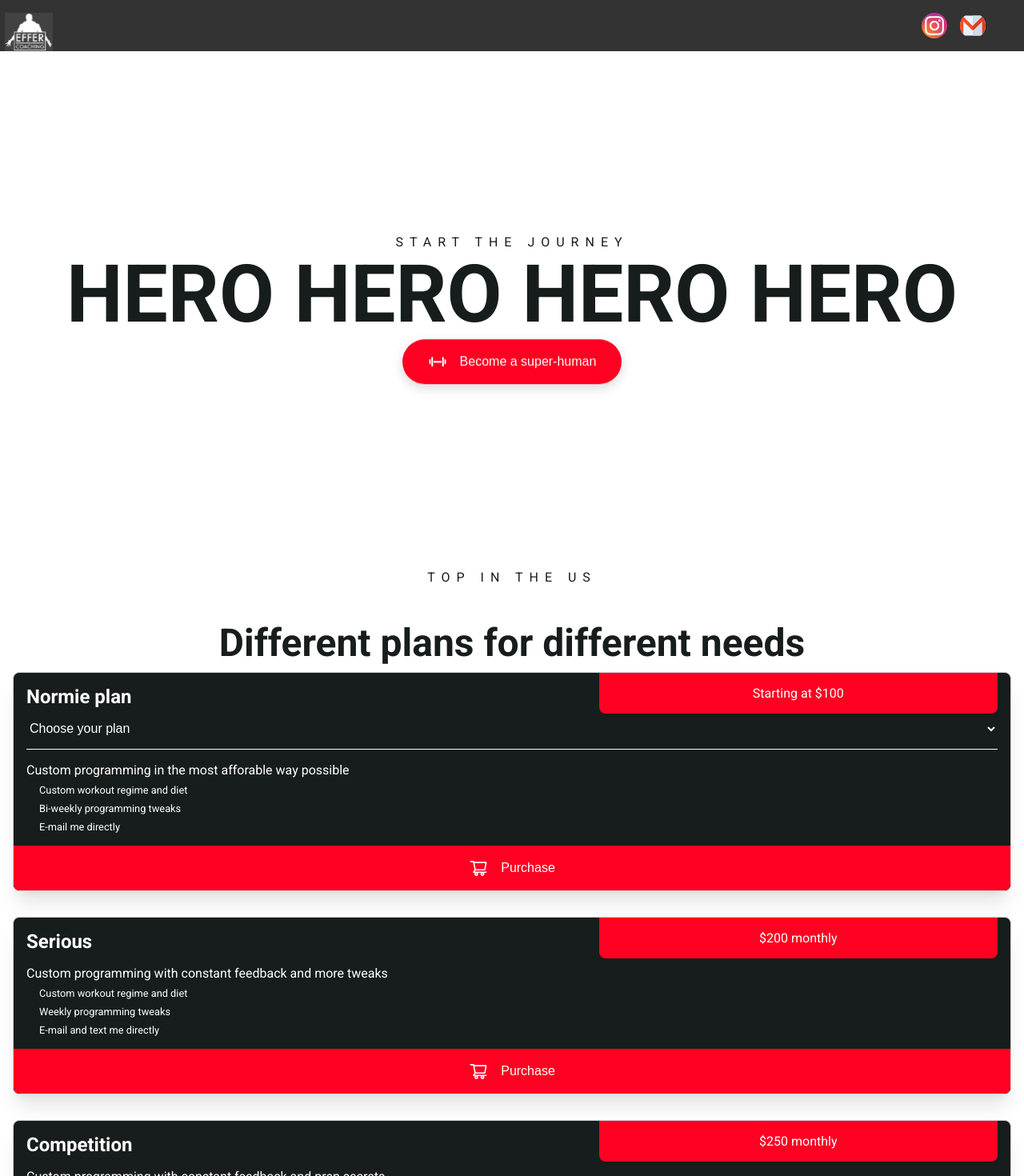
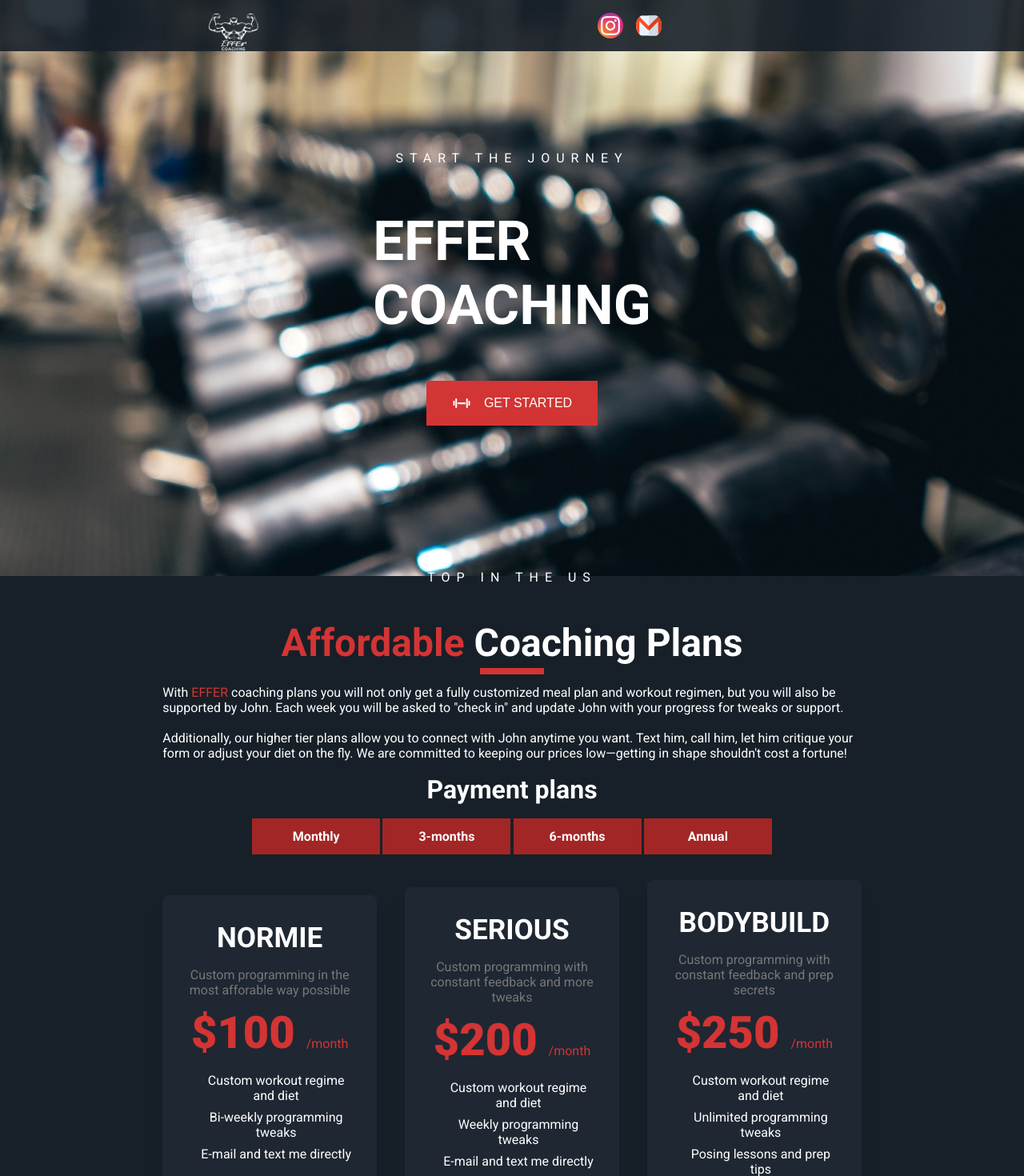
Before and after one commit to zuritajonny/Bodybuilding-bs, a React (Vite) app: page / in a window 1280 px wide. Shown: the top 1470 px of the page at 80% size. Built offline with nearby package versions, Linux system fonts and the light colour scheme.

Commit message:
New commit

```diff
--- a/src/App.jsx
+++ b/src/App.jsx
@@ -2,6 +2,8 @@ import { useRef } from "react";
 import Header from "./components/Header";
 import { IoIosFitness } from "react-icons/io";
 import { AiOutlineShoppingCart } from "react-icons/ai";
+import heroImg from "./media/heroB.jpg";
+import johnImg from "./media/john-doe.png";
 
 
 
@@ -34,48 +36,85 @@ function App() {
 
 
       <main className="hero-section">
-      {/* <img src={heroImg} className='heroImg' alt="" /> */}
-      <div className="hero-text">
-        <p className="description-text">Start the journey</p>
-        <h1 className="heading-text">hero hero hero hero{/* Ready to get buffed up? */}</h1>
+      <img src={heroImg} className='heroImg' alt="" />
+      <div className="hero-container">
+        <div className="hero-text">
+          <p className="description-text">Start the journey</p>
+          <h1 className="heading-text">Effer <br/> Coaching{/* Ready to get buffed up? */}</h1>
+          <button onClick={handleCTA} className="button" >
+            <IoIosFitness className="icon"/>Get started
+          </button>
+        </div>
+          {/* <div className="hero-text">
+              <img src={johnImg} alt="" />
         <button onClick={handleCTA} className="button" >
-          <IoIosFitness className="icon"/>Become a super-human
-        </button>
+              <IoIosFitness className="icon"/>Become a super-human
+            </button>
+          </div> */}
       </div>
 
     </main>
 
     <section ref={ref} className='pricing-container'>
 
-<h2 className='big-text'>Different plans for different needs </h2>
+  <h2 className='big-text'><span className="primary-color-accent">Affordable</span> Coaching Plans</h2>
+  <p className="paragraph-text hero-paragraph">
+  With <span className="primary-color-accent">EFFER</span> coaching plans you will not only get a fully customized meal plan and workout regimen, but you will also be supported by John. Each week you will be asked to "check in" and update John with your progress for tweaks or support.
+  <br />
+  <br />
+  Additionally, our higher tier plans allow you to connect with John anytime you want. Text him, call him, let him critique your form or adjust your diet on the fly. We are committed to keeping our prices low—getting in shape shouldn't cost a fortune!
+  </p>
 {/* <p className='description-text'>Starting at just $100</p> */}
+
+  <h2 className="big-text">
+    Payment plans
+  </h2>
+
+  <div className="plan-toggle">
+      <div className="plan-type-container">
+        <h4 className="medium-text">Monthly</h4>
+      </div>
+      <div className="plan-type-container">
+        <h4 className="medium-text">3-months</h4>
+      </div>
+      <div className="plan-type-container">
+        <h4 className="medium-text">6-months</h4>
+      </div>
+      <div className="plan-type-container">
+        <h4 className="medium-text">Annual</h4>
+      </div>
+
+  </div>
 
 <div className="card-wrapper">
 <div className='card-container'>
-    <div className='item-price'>Starting at $100 </div>
-
-    <h2 className='medium-text'>Normie plan</h2>
-    <div className="select-box-container">
-      <select name="" id="" className="select-box-wrapper">
+   {/*  <div className='item-price'>Starting at $100 </div>
+   */}
+    <h2 className='medium-text'>Normie</h2>
+   {/*  <div className="select-box-container">
+       <select name="" id="" className="select-box-wrapper">
         <option value="">Choose your plan</option>
         <option value="">Monthly</option>
           <option value="">3 Months</option>
           <option value="">6 Months</option>
       </select>
-    </div>
+    </div> */}
     <p className='paragraph-text'>Custom programming in the most afforable way possible</p>
+    <h4 className="card-text-price">$100 <span className="price-description">/month</span></h4>
     <ul>{/* ‣ Custom diet and workout regimen ‣ Bi-weekly programming tweaks ‣ E-Mail John directly */}
         <li className='card-list'>Custom workout regime and diet</li>
         <li className='card-list'>Bi-weekly programming tweaks</li>
-        <li className='card-list'>E-mail me directly</li>
+        <li className='card-list'>E-mail and text me directly
+</li>
     </ul>
     <button className='button'><AiOutlineShoppingCart className="icon"/> Purchase</button>
 </div>
 
 <div className='card-container'>
-    <div className='item-price'>$200 monthly</div>
+{/*     <div className='item-price'>$200 monthly</div> */}
     <h2 className='medium-text'>Serious</h2>
     <p className='paragraph-text'>Custom programming with constant feedback and more tweaks</p>
+    <h4 className="card-text-price">$200 <span className="price-description">/month</span></h4>
     <ul>{/* ‣ Custom diet and workout regimen ‣ Bi-weekly programming tweaks ‣ E-Mail John directly */}
         <li className='card-list'>Custom workout regime and diet</li>
         <li className='card-list'>Weekly programming tweaks</li>
@@ -85,9 +124,10 @@ function App() {
 </div>
 
 <div className='card-container'>
-    <div className='item-price'>$250 monthly</div>
-    <h2 className='medium-text'>Competition</h2>
+  {/*   <div className='item-price'>$250 monthly</div> */}
+    <h2 className='medium-text'>Bodybuild</h2>
     <p className='paragraph-text'>Custom programming with constant feedback and prep secrets</p>
+    <h4 className="card-text-price">$250 <span className="price-description">/month</span></h4>
     <ul>{/* ‣ Custom diet and workout regimen ‣ Bi-weekly programming tweaks ‣ E-Mail John directly */}
         <li className='card-list'>Custom workout regime and diet</li>
         <li className='card-list'>Unlimited programming tweaks</li>
--- a/src/components/Header.jsx
+++ b/src/components/Header.jsx
@@ -1,5 +1,5 @@
 import {useState,useEffect} from 'react'
-import logoImg from "../media/logo.jpg";
+import logoImg from "../media/logoB.png";
 import { BiMenu } from "react-icons/bi";
 import { IoCloseOutline } from "react-icons/io5";
 
--- a/src/index.css
+++ b/src/index.css
@@ -4,15 +4,17 @@
     font-family: 'Roboto', sans-serif;
     scroll-behavior: smooth;
     --black-color: #171D1C;
-    --primary-color: #FF0022;
-    --secondary-color: rgb(66, 66, 255);
+    --primary-color: #D33434;
+    --secondary-color: #1F2732;
+    --background-color: #172028;
     --icon-height: 1.5rem;
     --icon-width: 1.5rem;
     --transition: 200ms ease-in-out;
     --white-color: #ffffff;
     --min-height: 3rem;
     --radius: 2rem;
-    --text-spacing: 0.5rem
+    --text-spacing: 0.5rem;
+    --primary-color-darkened: #A32626;
 }
 *{
     padding: 0;
@@ -32,15 +34,18 @@
         gap: 1rem;
         width: 100%;
         height: var(--min-height);
-        border-radius: var(--radius);
+
         border: none;
         margin-top: 1rem;
         background-color:var(--primary-color);
-        backdrop-filter: blur(2rem);
+
         cursor: pointer;
         font-size: 1rem;
         color: var(--white-color);
 
+    }
+    .primary-color-accent{
+        color: var(--primary-color);
     }
     .subtitle-bottom{
         position: absolute;
@@ -56,10 +61,11 @@
 
     .heading-text{
         text-align: center;
-        color: var(--black-color);
+        color: var(--white-color);
         text-transform: uppercase;
-        font-size: clamp(100px, 0.5vh,  20rem);
+        font-size: clamp(69px, 0.5vh,  20rem);
         line-height: 5rem;
+
     }
 
     .big-text{
@@ -101,13 +107,15 @@
 
 
 .hero-section{
-    width: 100%;
+
     height: 90vh;
     overflow: hidden;
     position: relative;
 }
 .hero-section .button{
     box-shadow: rgba(0, 0, 0, 0.15) 0px 5px 15px 0px;
+    text-transform: uppercase;
+    align-self: flex-start;
 }
 /* }
 .hero-section::after{
@@ -133,7 +141,7 @@
 }
 
 .header-container{
-    background-color: rgba(0, 0, 0, 0.80);
+    background-color: rgba(23, 32, 40,0.9);
     position: fixed;
     top: 0;
     width: 100%;
@@ -166,7 +174,7 @@
     color: white;
 }
 .logo-img{
-    height: 3rem;
+    height: 4rem;
     margin-top: 1rem;
 }
 
@@ -206,7 +214,7 @@
     right: 0;
     height: 10rem;
     padding: 1rem;
-    background-color: rgba(23, 29, 28,0.99);
+    background-color: var(--background-color);
 
     width: 100%;
     transition: var(--transition);
@@ -275,15 +283,26 @@
     cursor: pointer;
 }
 
+.hero-container{
+    display: flex;
+    justify-content: space-between;
+    position: absolute;
+    align-items: center;
+    top: 50%;
+    left: 50%;
+    transform: translate(-50%,-50%);
+    width: 100%;
+    height: 100%;
 
+}
 .hero-text{
     padding: 0 1rem;
-    position: absolute;
+/*     position: absolute;
     top: 55%;
-    left: 50%;
-    transform: translate(-50%,-55%);
+    left: 50%; */
+    width: 100%;
     z-index: 1;
-    width: 100%;
+
 }
 
 .description-text{
@@ -292,6 +311,8 @@
     letter-spacing: var(--text-spacing);
     text-align: center;
     margin-bottom: 1rem;
+
+    color: var(--white-color);
 }
 
 
@@ -367,18 +388,39 @@
 
 .pricing-container{
     padding: 4rem 1rem 0 1rem;
-    background-color: var(--white-color);
+    background-color: var(--background-color);
     display: flex;
     flex-direction: column;
     position: relative;
 }
 
 .pricing-container .big-text{
+    position: relative;
     text-align: center;
     font-size: 3rem;
     line-height: 2.5rem;
     padding: 0 1rem;
+    margin-bottom: 2rem;
+    color: var(--white-color);
+}
+.pricing-container .big-text:nth-of-type(2){
+    margin-top: 1rem;
+    font-size: 2rem;
     margin-bottom: 1rem;
+}
+.pricing-container .big-text:nth-of-type(2)::after{
+    display: none;
+}
+.pricing-container .big-text::after{
+    content: '';
+    width: 8%;
+    background-color: var(--primary-color);
+    height: 0.5rem;
+    width: 5rem;
+    position: absolute;
+    bottom: -1.2rem;
+    transform: translate(-50%,0);
+    left: 50%;
 }
 .pricing-container .description-text{
     padding: 0 1rem;
@@ -387,32 +429,62 @@
 .pricing-container .paragraph-text{
     color: var(--white-color);
 
+
+
+}
+.card-wrapper{
+    margin-top: 1rem;
 }
 .card-container{
     position: relative;
     align-self: center;
     width: 100%;
     overflow: hidden;
-    border: 1px solid lightgrey;
-    border-radius: 0.5rem;
-    backdrop-filter: blur(2rem);
-    background-color: var(--black-color);
+    padding: 2rem 1rem;
+    display: flex;
+    align-items: center;
+    flex-direction: column;
+    justify-content: space-between;
+    gap: 1rem;
+    background-color: var(--secondary-color);
     box-shadow: rgba(0, 0, 0, 0.1) 0px 20px 25px -5px, rgba(0, 0, 0, 0.04) 0px 10px 10px -5px;
     margin-bottom: 2rem;
+  /*   height: 25rem; */
+    min-height: 27rem;
+    border-radius: 0.5rem;
 }
+.card-text-price{
+    color: var(--primary-color);
+    font-weight: 800;
+    font-size: 3.5rem;
+    text-align: center;
+    line-height: 1.5rem;
+    margin-top: 1rem;
+}
+.price-description{
+    font-size: initial !important;
+    font-weight: initial;
+}
+.card-container .medium-text{
+    text-transform: uppercase;
+    font-size: 2.2rem;
+}
+.card-container  .medium-text, .card-container .paragraph-text{
 
-.card-container  .medium-text, .card-container .paragraph-text{
-    padding: 1rem 1rem 0 1rem;
 
 }
-
+.card-container .paragraph-text{
+    color: #777777;
+    text-align: center;
+}
 .card-list{
-    font-size: 0.8rem;
+    font-size: 1rem;
     margin-top: 0.5rem;
     margin-left: 1rem;
     color: var(--white-color);
     padding: 0 1rem;
     list-style: none;
+    text-align: center;
 }
 .card-list::marker{
     margin-left: 1rem;
@@ -430,8 +502,8 @@
 
 }
 .card-container .button{
-    border-radius: initial;
-    width: 100%;
+    border-radius: 0.5rem   ;
+    font-weight: 600;
 
 }
 .select-box-container{
@@ -462,8 +534,36 @@ option{
 .slick-arrow{
     display: none !important;
 }
+.plan-toggle{
+    display: flex;
+    justify-content: center;
+    gap: 0.2rem;
+    width: 60%;
+    margin: 0 auto;
+    margin-bottom: 1rem;
+}
+.plan-type-container{
+    padding: 0.8rem 1rem;
+    width: 10rem;
+    background-color: var(--primary-color-darkened);
+    display: grid;
+    place-content: center;
+    cursor: pointer;
+    text-align: center;
+}
 
-@media only screen and (min-width: 900px) {
+@media only screen and (min-width: 980px) {
+    .hero-container{
+        width: 60%;
+        margin:  0 auto;
+    }
+    .heading-text{
+        text-align: left;
+    }
+    .header-wrapper{
+        width: 60%;
+        margin: 0 auto;
+    }
     .menu-logo-container{
         display: none;
     }
@@ -485,7 +585,7 @@ option{
         right: 0;
         transition: 0s;
         left: 0;
-        backdrop-filter: blur(0);
+
 
     }
     .menu-item:first-child{
@@ -495,11 +595,25 @@ option{
     .hero-text{
         display: flex;
         flex-direction: column;
+        align-items: center;
+        gap: 3vw;
     }
-    .button{
-        align-self: center;
+    .hero-section .button{
+      /*   align-self: center; */
         width: initial;
         padding: 1rem 2rem;
         height: inherit;
+        align-self: center;
+    }
+    .card-wrapper{
+        display: grid;
+        grid-template-columns: 1fr 1fr 1fr;
+        column-gap: 4%;
+        width: 70%;
+        margin: 1rem auto;
+    }
+    .hero-paragraph{
+        margin: 0 auto;
+        width: 70%;
     }
 }
```
Also changed, not shown: src/media/logoB.png (added).
